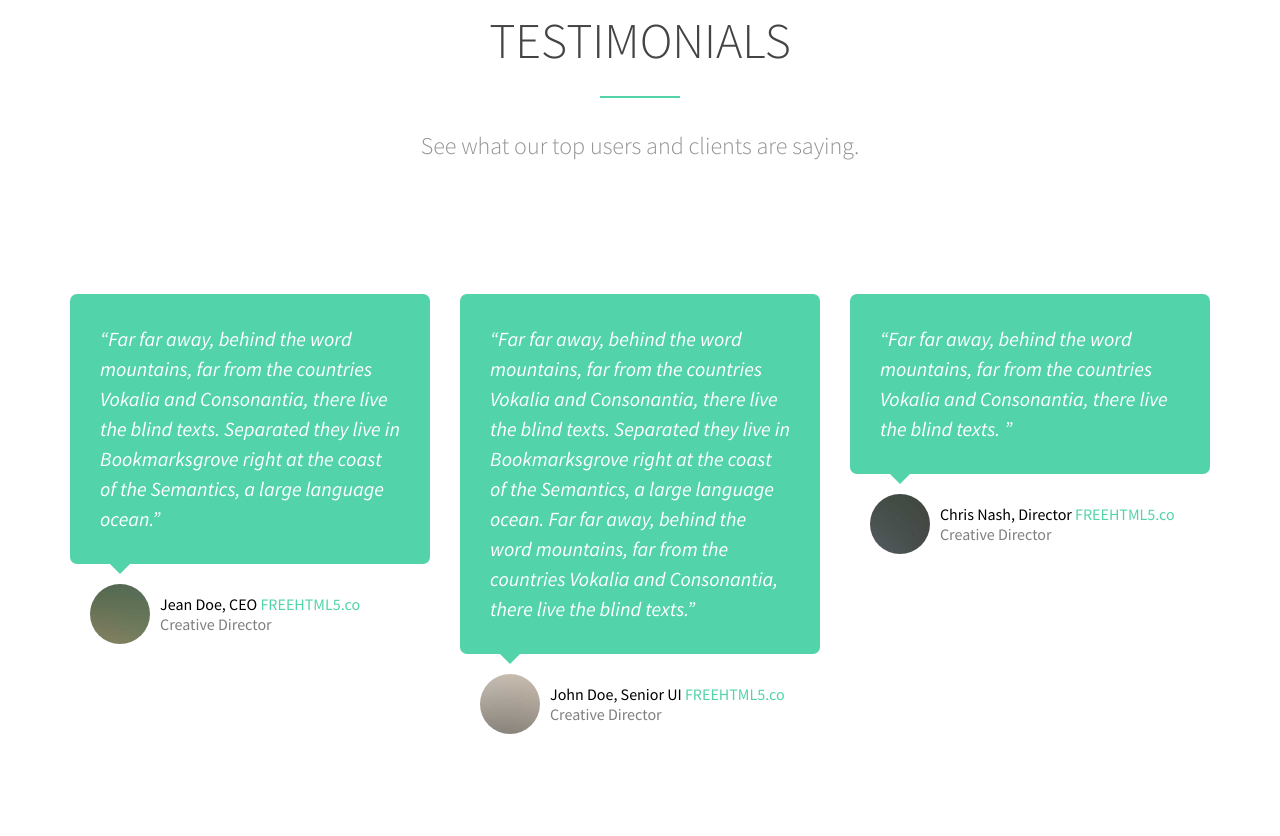
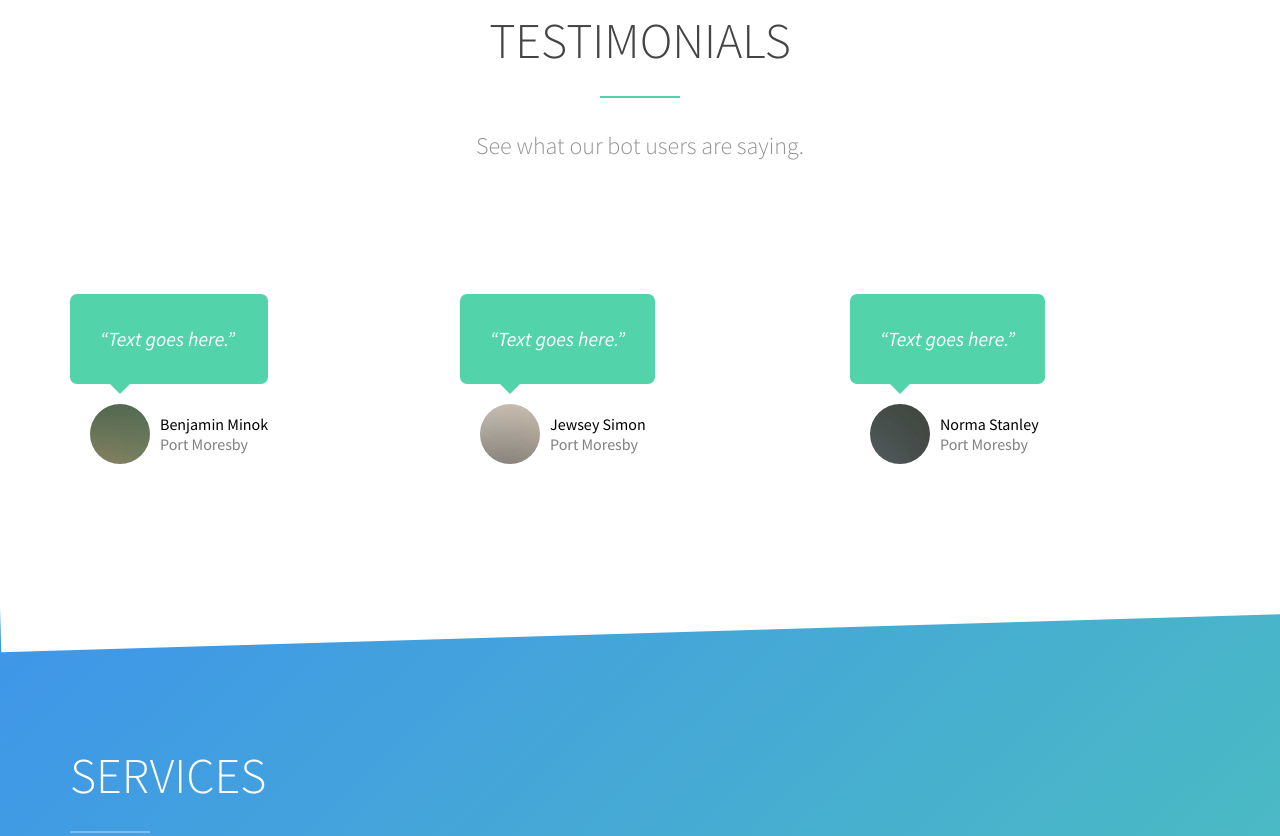
Before and after one commit to n30dyn4m1c/erspng, a plain HTML site: page index.html in a window 1280 px wide. Shown: the part 3536-4372 px from the top of the page. Drawn offline with Linux system fonts and the light colour scheme; some packages are replaced by stand-ins of ours; no server answers; files whose address does not match are found by name.

Commit message:
Clear dummy text on testimonials

```diff
--- a/index.html
+++ b/index.html
@@ -395,7 +395,7 @@
 					<h2 class="to-animate">Testimonials</h2>
 					<div class="row">
 						<div class="col-md-8 col-md-offset-2 subtext to-animate">
-							<h3>See what our top users and clients are saying.</h3>
+							<h3>See what our bot users are saying.</h3>
 						</div>
 					</div>
 				</div>
@@ -404,12 +404,12 @@
 				<div class="col-md-4">
 					<div class="box-testimony">
 						<blockquote class="to-animate-2">
-							<p>&ldquo;Far far away, behind the word mountains, far from the countries Vokalia and Consonantia, there live the blind texts. Separated they live in Bookmarksgrove right at the coast of the Semantics, a large language ocean.&rdquo;</p>
+							<p>&ldquo;Text goes here.&rdquo;</p>
 						</blockquote>
 						<div class="author to-animate">
 							<figure><img src="images/person1.jpg" alt="Person"></figure>
 							<p>
-							Jean Doe, CEO <a href="http://freehtml5.co/" target="_blank">FREEHTML5.co</a> <span class="subtext">Creative Director</span>
+							Benjamin Minok <span class="subtext">Port Moresby</span>
 							</p>
 						</div>
 					</div>
@@ -417,12 +417,12 @@
 				<div class="col-md-4">
 					<div class="box-testimony">
 						<blockquote class="to-animate-2">
-							<p>&ldquo;Far far away, behind the word mountains, far from the countries Vokalia and Consonantia, there live the blind texts. Separated they live in Bookmarksgrove right at the coast of the Semantics, a large language ocean. Far far away, behind the word mountains, far from the countries Vokalia and Consonantia, there live the blind texts.&rdquo;</p>
+							<p>&ldquo;Text goes here.&rdquo;</p>
 						</blockquote>
 						<div class="author to-animate">
 							<figure><img src="images/person2.jpg" alt="Person"></figure>
 							<p>
-							John Doe, Senior UI <a href="http://freehtml5.co/" target="_blank">FREEHTML5.co</a> <span class="subtext">Creative Director</span>
+							Jewsey Simon <span class="subtext">Port Moresby</span>
 							</p>
 						</div>
 					</div>
@@ -431,12 +431,12 @@
 				<div class="col-md-4">
 					<div class="box-testimony">
 						<blockquote class="to-animate-2">
-							<p>&ldquo;Far far away, behind the word mountains, far from the countries Vokalia and Consonantia, there live the blind texts. &rdquo;</p>
+							<p>&ldquo;Text goes here.&rdquo;</p>
 						</blockquote>
 						<div class="author to-animate">
 							<figure><img src="images/person3.jpg" alt="Person"></figure>
 							<p>
-							Chris Nash, Director <a href="http://freehtml5.co/" target="_blank">FREEHTML5.co</a> <span class="subtext">Creative Director</span>
+							Norma Stanley <span class="subtext">Port Moresby</span>
 							</p>
 						</div>
 					</div>
```
